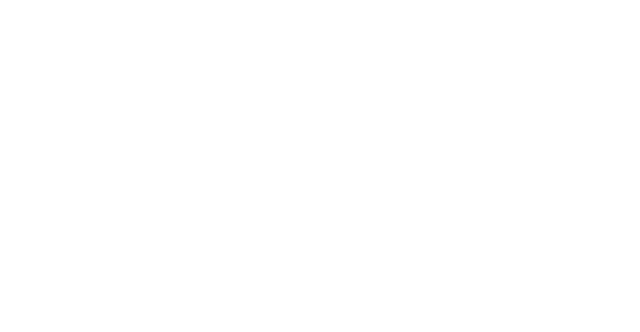
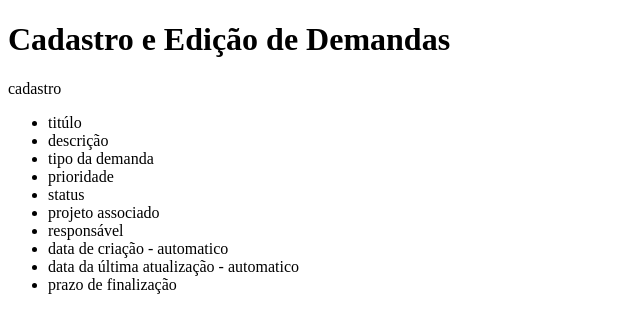
Before and after one commit to macielis/PI-II-TIME-14, a plain HTML site: page cadastro-edicao-demanda.html in a window 1280 px wide. Shown: the whole page, without its empty margins (0-640 px from the left). Drawn offline with Linux system fonts and the light colour scheme.

Commit message:
troquei o idioma do html, e fiz a lista do que precisa para o cadastro das demandas

```diff
--- a/cadastro-edicao-demanda.html
+++ b/cadastro-edicao-demanda.html
@@ -1,11 +1,26 @@
 <!DOCTYPE html>
-<html lang="en">
+<html lang="pt-br">
 <head>
     <meta charset="UTF-8">
     <meta name="viewport" content="width=device-width, initial-scale=1.0">
     <title>Cadastro/Edição de Demandas</title>
 </head>
+<!-- feito por matthius schultheis-->
 <body>
+    <h1>Cadastro e Edição de Demandas</h1>
 
+    <p>cadastro</p>
+    <ul>
+        <li>titúlo</li>
+        <li>descrição</li>
+        <li>tipo da demanda</li>
+        <li>prioridade</li>
+        <li>status</li>
+        <li>projeto associado</li>
+        <li>responsável</li>
+        <li>data de criação - automatico</li>
+        <li>data da última atualização - automatico</li>
+        <li>prazo de finalização</li>
+    </ul>
 </body>
 </html>
```
